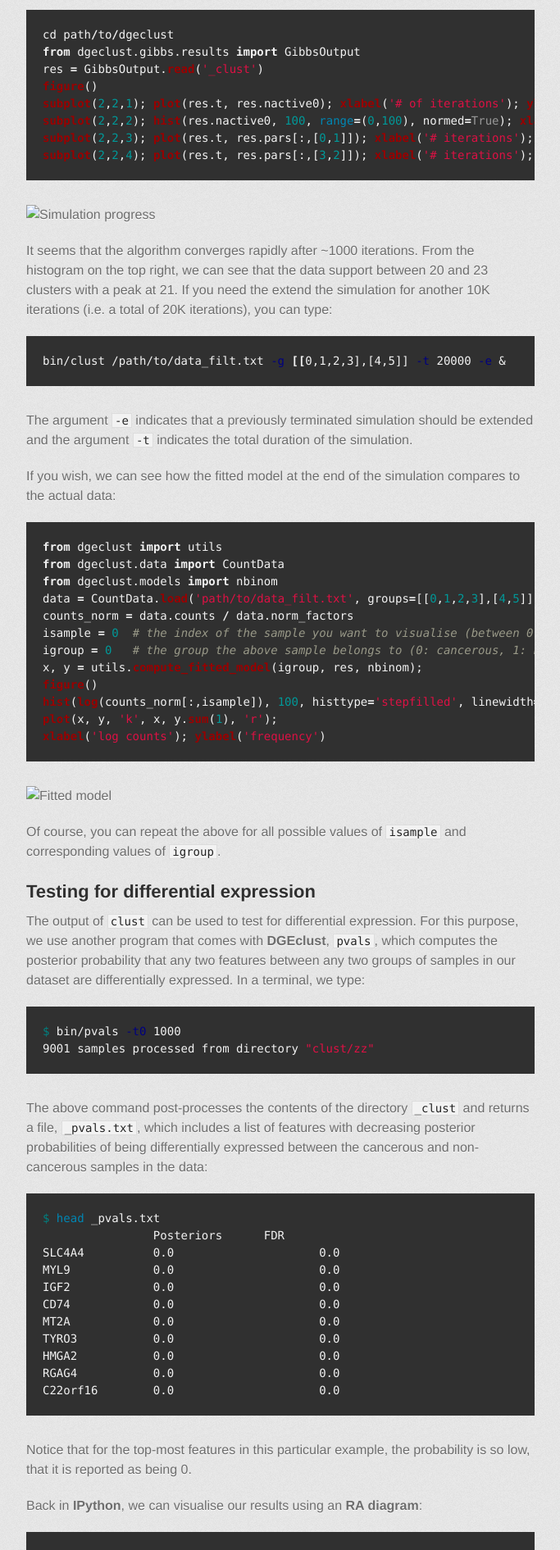
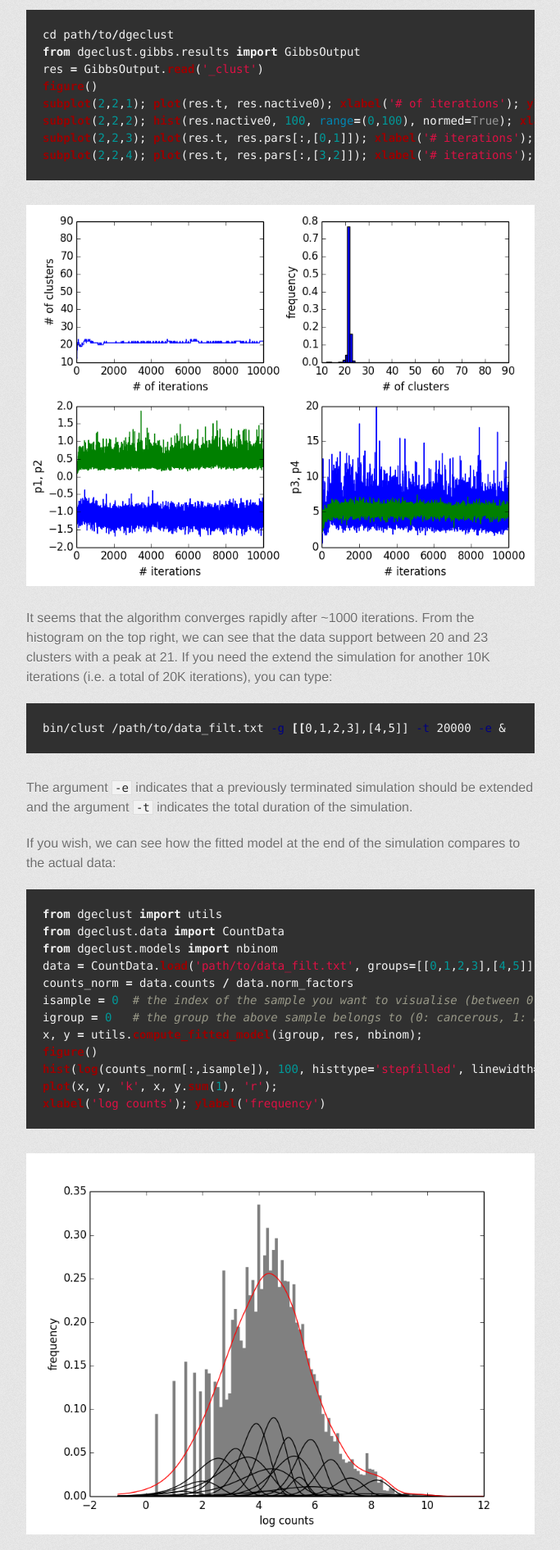
Before and after one commit to dvav/dgeclust, a Jekyll site: the page built from tutorial/index.md, in a window 1280 px wide. Shown: the part 2138-4029 px from the top of the page at 82% size, without its empty margins (298-981 px from the left). Built offline with Jekyll 4.4.1, drawn with Linux system fonts in a browser that asks for light colours; some web fonts are replaced; Markdown is read by kramdown in place of the engine named in the settings.

Commit message:
Corrected image links in tutorial page

```diff
--- a/tutorial/index.md
+++ b/tutorial/index.md
@@ -94,7 +94,7 @@ subplot(2,2,3); plot(res.t, res.pars[:,[0,1]]); xlabel('# iterations'); ylabel('
 subplot(2,2,4); plot(res.t, res.pars[:,[3,2]]); xlabel('# iterations'); ylabel('p3, p4')
 {% endhighlight %}
 
-![Simulation progress](img/progress.png "Simulation progress")
+![Simulation progress]({{ site.baseurl }}/img/progress.png "Simulation progress")
 
 It seems that the algorithm converges rapidly after ~1000 iterations. From the histogram on the top right, we can see that the data
 support between 20 and 23 clusters with a peak at 21. If you need the extend the simulation for another 10K iterations (i.e. a total
@@ -126,7 +126,7 @@ plot(x, y, 'k', x, y.sum(1), 'r');
 xlabel('log counts'); ylabel('frequency')
 {% endhighlight %}
 
-![Fitted model](img/fitted.png "Fitted model")
+![Fitted model]({{ site.baseurl }}/img/fitted.png "Fitted model")
 
 Of course, you can repeat the above for all possible values of `isample` and corresponding values of `igroup`.
 
@@ -181,7 +181,7 @@ xlabel('( log2(in2) + log2(in1) ) * 0.5')
 ylabel('log2(in2) - log2(in1)')
 {% endhighlight %}
 
-![RA plot](img/RA_plot.png "RA plot")
+![RA plot]({{ site.baseurl }}/img/RA_plot.png "RA plot")
 
 <!-- Hierarchical clustering of samples
 ----------------------------------
```
